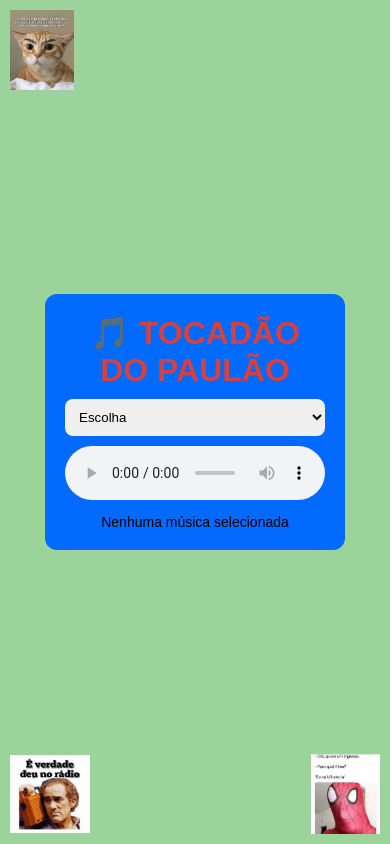
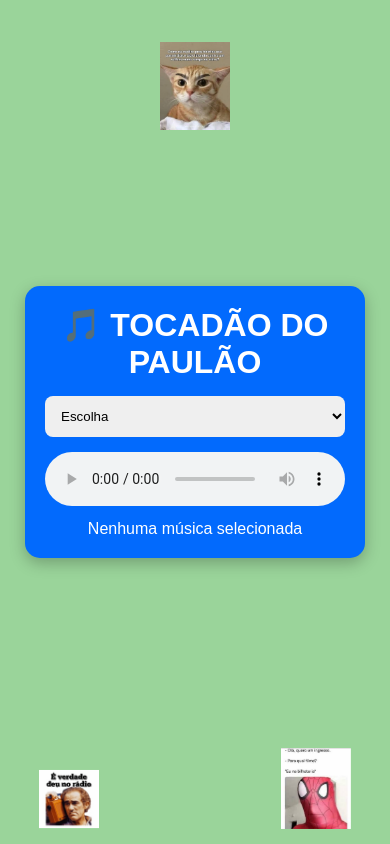
Before and after one commit to Pmsngm45/Tocad-o-do-Paul-o, a plain HTML site: page index.html in a window 390 px wide. Drawn offline with Linux system fonts and the light colour scheme.

Commit message:
Update style.css

```diff
--- a/style.css
+++ b/style.css
@@ -5,168 +5,172 @@
   box-sizing:border-box;
 }
 
-body {
-  min-height: 100vh;
-  display: flex;
-  justify-content: center;
-  align-items: center;
-  background: #9ad49a;
-  color: rgb(213, 64, 64);
-  font-family: Arial, sans-serif;
-  overflow-x: hidden;
-  position: relative;
+body{
+  min-height:100vh;
+  display:flex;
+  justify-content:center;
+  align-items:center;
+  background:#9ad49a;
+  font-family:Arial, sans-serif;
+  overflow:hidden;
+  position:relative;
 }
 
 /* PLAYER */
-.player {
-  background: #026afd;
-  padding: 25px;
-  border-radius: 12px;
-  text-align: center;
-  width: 90%;
-  max-width: 350px;
+.player{
+  background:#026afd;
+  padding:25px;
+  border-radius:15px;
+  text-align:center;
+  width:90%;
+  max-width:420px;
+  box-shadow:0 5px 15px rgba(0,0,0,.25);
+  z-index:10;
 }
 
-/* SELECT */
-select {
-  width: 100%;
-  padding: 10px;
-  margin: 10px 0;
-  border-radius: 8px;
-  border: none;
-  outline: none;
+.player h1{
+  color:white;
+  margin-bottom:15px;
 }
 
-/* AUDIO */
-audio {
-  width: 100%;
+select{
+  width:100%;
+  padding:12px;
+  border:none;
+  border-radius:8px;
+  margin-bottom:15px;
 }
 
-/* STATUS */
-#status {
-  margin-top: 10px;
-  font-size: 14px;
-  color: #000;
+audio{
+  width:100%;
 }
 
-.TOCADÃO {
-  color: white;
-  font-weight: bold;
-  margin: 5px 0;
+#status{
+  margin-top:10px;
+  color:white;
 }
 
-/* ANIMAÇÃO */
-.meme {
-  animation: float 3s infinite ease-in-out;
-}
-
-@keyframes float {
-  0%,100% {
-    transform: translateY(0);
-  }
-  50% {
-    transform: translateY(-10px);
-  }
-}
-
-/* DECORAÇÕES */
-.decorações,
-.radio,
+/* IMAGENS */
 .deft,
 .tere,
 .right,
 .left,
-.fad {
-  position: absolute;
+.fad{
+  position:fixed;
+  z-index:1;
+  transition:0.3s;
 }
 
-.edit {
-  width: 120px;
-  height: auto;
+/* gatos.png - acima do player */
+.deft{
+  top:5%;
+  left:50%;
+  transform:translateX(-50%);
+  width:180px;
 }
 
-.deft {
-  top: 20px;
-  left: 20px;
-  height: 180px;
+/* gato.png - esquerda do player */
+.left{
+  top:50%;
+  left:8%;
+  transform:translateY(-50%);
+  width:180px;
 }
 
-.radio {
-  top: 20px;
-  right: 20px;
+/* grup.png - direita do player */
+.fad{
+  top:50%;
+  right:8%;
+  transform:translateY(-50%);
+  width:180px;
 }
 
-.radio img {
-  width: 150px;
+/* img.png - inferior esquerda */
+.right{
+  bottom:8%;
+  left:20%;
+  width:150px;
 }
 
-.tere {
-  bottom: 20px;
-  right: 20px;
-  height: 200px;
+/* miranha.png - inferior direita */
+.tere{
+  bottom:8%;
+  right:20%;
+  width:180px;
 }
 
-.right {
-  bottom: 20px;
-  left: 20px;
-  height: 160px;
-}
+/* TABLET */
+@media (max-width:1024px){
 
-.left {
-  top: 50%;
-  left: 200px;
-  transform: translateY(-50%);
-  height: 190px;
-}
-
-.fad {
-  top: 50%;
-  right: 200px;
-  transform: translateY(-50%);
-  height: 180px;
-}
-
-/* RESPONSIVO */
-@media (max-width: 768px) {
-
-  .player {
-    width: 95%;
-    max-width: 300px;
-    padding: 20px;
-  }
-
-  .deft,
-  .tere,
-  .right,
-  .left,
-  .fad,
-  .radio img {
-    height: 80px;
-    width: auto;
-  }
-
-  .radio {
-    top: 10px;
-    right: 10px;
-  }
-
-  .deft {
-    top: 10px;
-    left: 10px;
-  }
-
-  .tere {
-    bottom: 10px;
-    right: 10px;
-  }
-
-  .right {
-    bottom: 10px;
-    left: 10px;
+  .deft{
+    width:140px;
   }
 
   .left,
-  .fad {
-    display: none; /* esconde algumas imagens no celular */
+  .fad{
+    width:130px;
+  }
+
+  .right{
+    width:110px;
+  }
+
+  .tere{
+    width:140px;
   }
 }
+
+/* CELULAR */
+@media (max-width:768px){
+
+  .player{
+    width:95%;
+    max-width:340px;
+    padding:20px;
+  }
+
+
+
+  .left{
+    left:5px;
+    width:80px;
+  }
+
+  .fad{
+    right:5px;
+    width:80px;
+  }
+
+  .right{
+    bottom:15px;
+    left:10%;
+    width:70px;
+  }
+
+  .tere{
+    bottom:15px;
+    right:10%;
+    width:90px;
+  }
+}
+
+/* CELULAR PEQUENO */
+@media (max-width:480px){
+
+  .left,
+  .fad{
+    display:none;
+  }
+
+  .deft{
+    width:70px;
+  }
+
+  .right{
+    width:60px;
+  }
+
+  .tere{
+    width:70px;
+  }
+}
```
